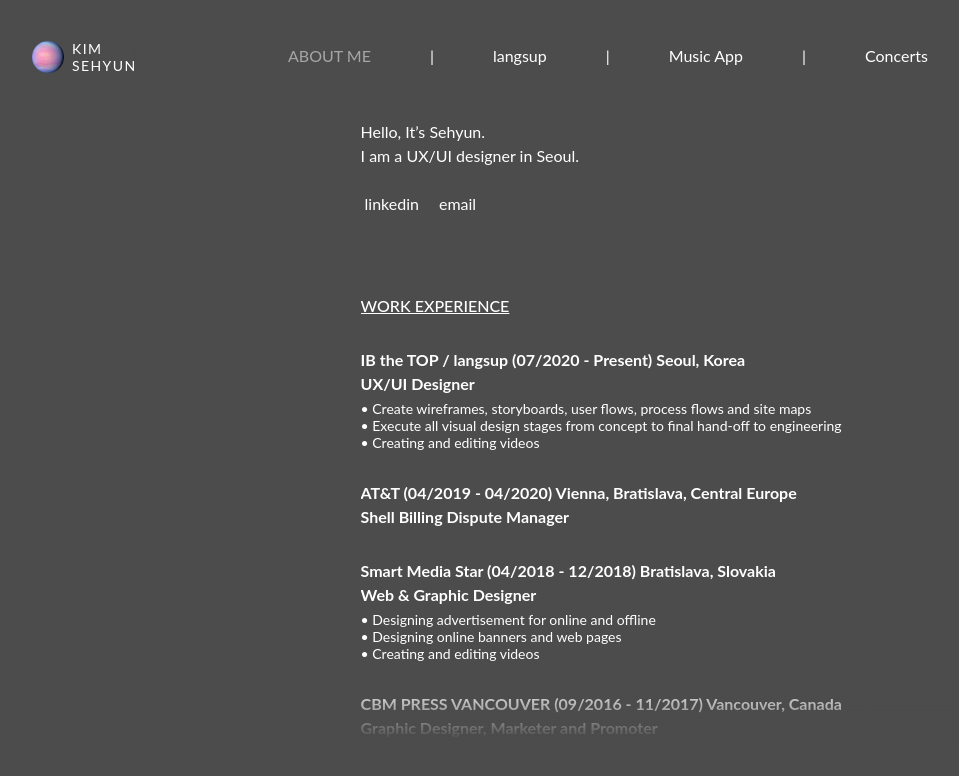
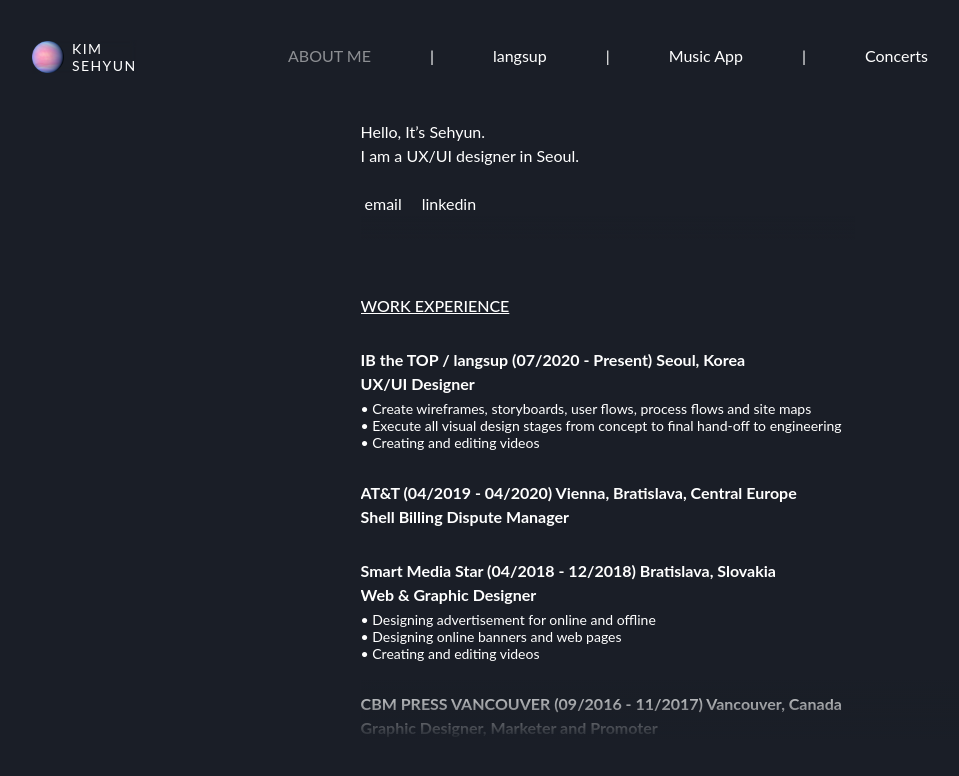
Before and after one commit to jinimong/senny-kim, a Next.js app: page /aboutme in a window 1280 px wide. Shown: the top 776 px of the page, without its empty margins (32-991 px from the left). Built offline with nearby package versions, Linux system fonts and the light colour scheme.

Commit message:
Edit aboutme page

```diff
--- a/pages/aboutme.js
+++ b/pages/aboutme.js
@@ -7,7 +7,7 @@ import Navigation from '../components/atoms/Navigation';
 import { flexCenterStyle, hiddenScrollStyle } from '../styles/common';
 
 const Container = styled.div`
-  background: #4c4c4c;
+  background: var(--charcoal);
   color: #ffffff;
   width: 100vw;
   height: 100vh;
@@ -33,7 +33,7 @@ const BottomBlur = styled.div`
   bottom: 0;
   height: 15vh;
   width: 100%;
-  background-image: linear-gradient(transparent, #4c4c4c 50%);
+  background-image: linear-gradient(transparent, var(--charcoal) 50%);
 `;
 
 const Section = styled.section`
@@ -64,7 +64,7 @@ const Section = styled.section`
 `;
 
 const StickySection = styled.div`
-  background-image: linear-gradient(#4c4c4c 50%, transparent);
+  background-image: linear-gradient(var(--charcoal) 50%, transparent);
 `;
 
 export default function AboutMe() {
@@ -82,6 +82,17 @@ export default function AboutMe() {
         <StickySection className="sticky h-12 top-0">
           <div className="mt-6 flex items-center space-x-4">
             <div className="flex items-center space-x-1">
+              <Icon className="text-xl" icon={gmailIcon} />
+              <span>
+                <a
+                  data-auto-recognition="true"
+                  href="mailto:sennykim1209@gmail.com"
+                >
+                  email
+                </a>
+              </span>
+            </div>
+            <div className="flex items-center space-x-1">
               <Icon className="text-xl" icon={linkedinIcon} />
               <span>
                 <a
@@ -89,17 +100,6 @@ export default function AboutMe() {
                   target="_blank"
                 >
                   linkedin
-                </a>
-              </span>
-            </div>
-            <div className="flex items-center space-x-1">
-              <Icon className="text-xl" icon={gmailIcon} />
-              <span>
-                <a
-                  data-auto-recognition="true"
-                  href="mailto:sennykim1209@gmail.com"
-                >
-                  email
                 </a>
               </span>
             </div>
```
